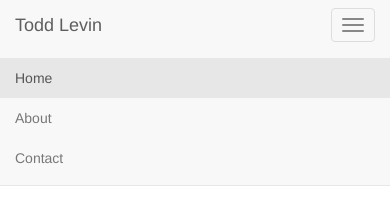
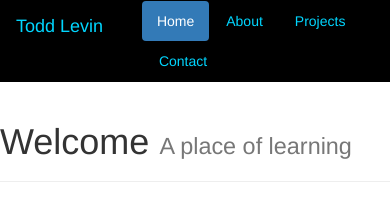
Before and after one commit to tlevin/todd-levin-net, a plain HTML site: page index.html in a window 390 px wide. Drawn offline with nearby package versions, Linux system fonts and the light colour scheme.

Commit message:
Edits and commit index.html

```diff
--- a/css/main.css
+++ b/css/main.css
@@ -2,9 +2,6 @@
 	padding-right: 10%;
 	padding-bottom: 25px;
 	color:#00d6ff;
-}
-.navbar-brand a{
-	color: #fff;
 }
 .navbar-right {
 	margin-right: 10px;
@@ -15,9 +12,9 @@
 .nav-pills a:hover {
 	color: #002d4c;
 }
-.nav-pills li.active a:focus {
-	color: #002d4c;
+.jumbotron {
+	color: #007acc;
 }
 nav {
-	background-color: #005b99;
+	background-color: #000;
 }
--- a/index.html
+++ b/index.html
@@ -4,11 +4,11 @@
     <meta charset="utf-8">
     <meta http-equiv="X-UA-Compatible" content="IE=edge">
     <meta name="viewport" content="width=device-width, initial-scale=1">
-    <!-- The above 3 meta tags *must* come first in the head; any other head content must come *after* these tags -->
-    <title>Bootstrap 101 Template</title>
+    <title>Todd Levin</title>
 
     <!-- Bootstrap -->
     <link href="css/bootstrap.min.css" rel="stylesheet">
+    <link href="css/main.css" rel="stylesheet">
 
     <!-- HTML5 shim and Respond.js for IE8 support of HTML5 elements and media queries -->
     <!-- WARNING: Respond.js doesn't work if you view the page via file:// -->
@@ -17,26 +17,19 @@
       <script src="https://oss.maxcdn.com/respond/1.4.2/respond.min.js"></script>
     <![endif]-->
   </head>
+  <nav class ="navbar navbar-fixed">
+    <a class="navbar-brand" href="index.html">Todd Levin</a>
+    <ul class = "nav nav-pills navbar-right">
+      <li role ="presentation" class ="active"><a href = "index.html">Home</a></li>
+      <li role = "presentation"><a href = "about.html">About</a></li>
+      <li role ="presentation"><a href = "projects.html">Projects</a></li>
+      <li role = "presentation"><a href = "contact.html">Contact</a></li>
+    </ul>
+  </nav>
+  <div class ="page-header">
+    <h1>Welcome <small>A place of learning</small></h1>
+  </div>
 
-  <nav class="navbar navbar-default navbar-fixed-top">
-      <div class="container">
-        <div class="navbar-header">
-          <button type="button" class="navbar-toggle collapsed" data-toggle="collapse" data-target="#navbar" aria-expanded="false" aria-controls="navbar">
-            <span class="sr-only">Toggle navigation</span>
-            <span class="icon-bar"></span>
-            <span class="icon-bar"></span>
-            <span class="icon-bar"></span>
-          </button>
-          <a class="navbar-brand" href="#">Todd Levin</a>
-        </div>
-          <ul class="nav navbar-nav navbar-right">
-            <li class="active"><a href="./">Home <span class="sr-only">(current)</span></a></li>
-            <li><a href="../navbar/">About</a></li>
-            <li><a href="../navbar-static-top/">Contact</a></li>
-          </ul>
-        </div><!--/.nav-collapse -->
-      </div>
-    </nav>
   <body>
 
     <!-- jQuery (necessary for Bootstrap's JavaScript plugins) -->
```
